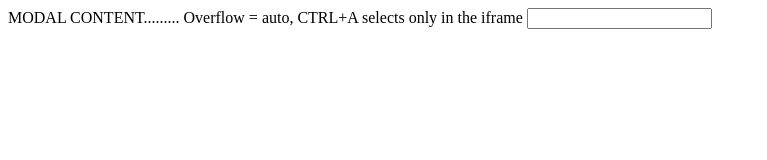
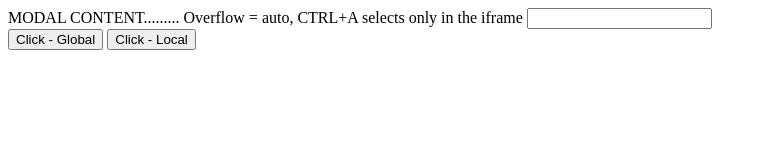
Before and after one commit to stefan27dk/Modal, a plain HTML site: page firstModal.html in a window 1280 px wide. Shown: the whole page, without its empty margins (0-767 px from the left). Drawn offline with Linux system fonts and the light colour scheme.

Commit message:
Added Using global and local variable

```diff
--- a/firstModal.html
+++ b/firstModal.html
@@ -8,7 +8,12 @@
 </head>
 <body>
   <div>MODAL CONTENT......... Overflow = auto, CTRL+A selects only in the iframe <input value="" tabindex="1"></div>
+   <button onclick="alert(parent.globalVar)">Click - Global</button>
+   <button onclick="alert(localVar)">Click - Local</button>
+<script>
+  var localVar = "Using - Local - Variable!";
+alert(globalVar);
 
-
+</script>
 </body>
 </html>
```
Also changed, not shown: index.html (+1 -0 lines).
